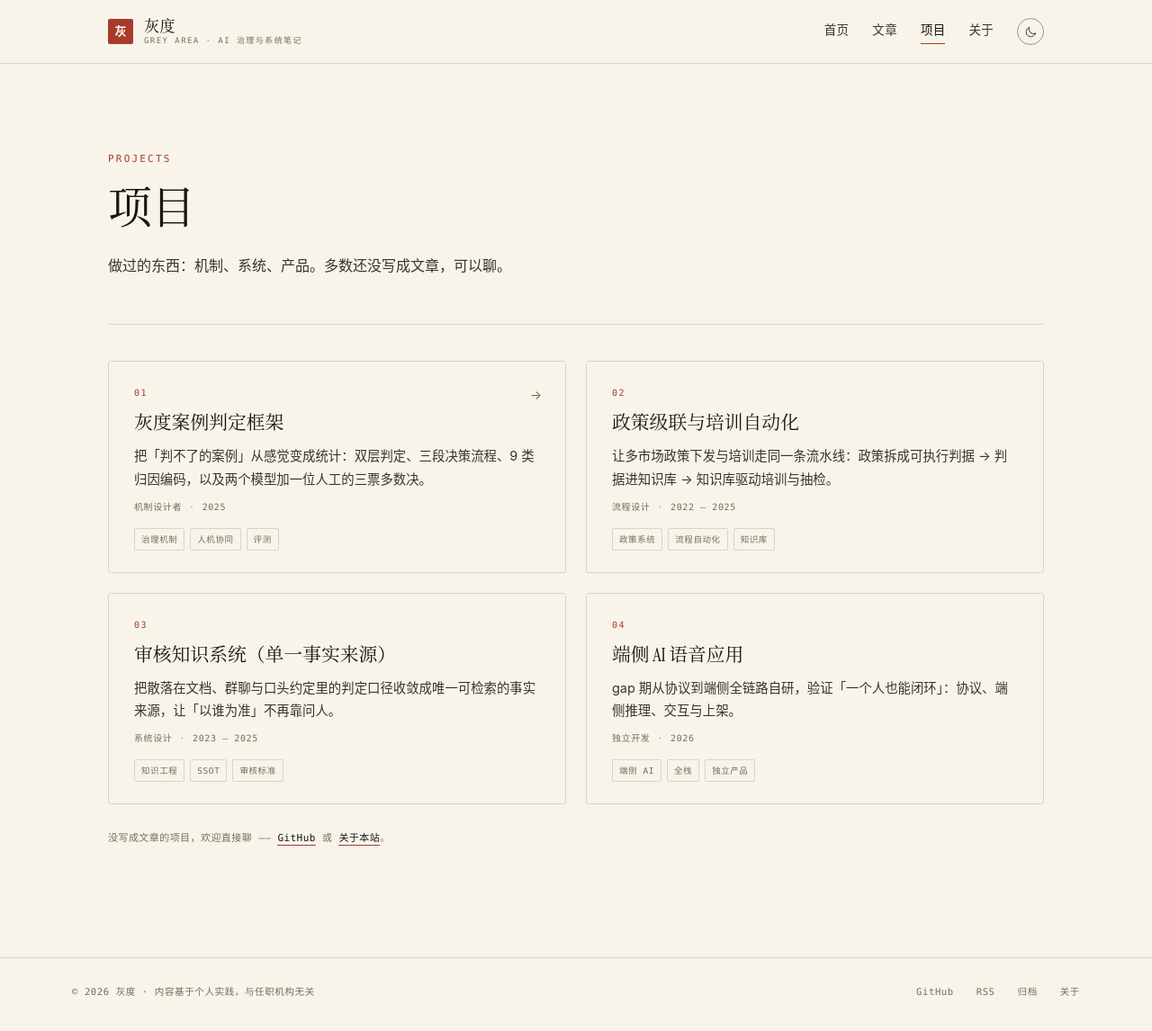
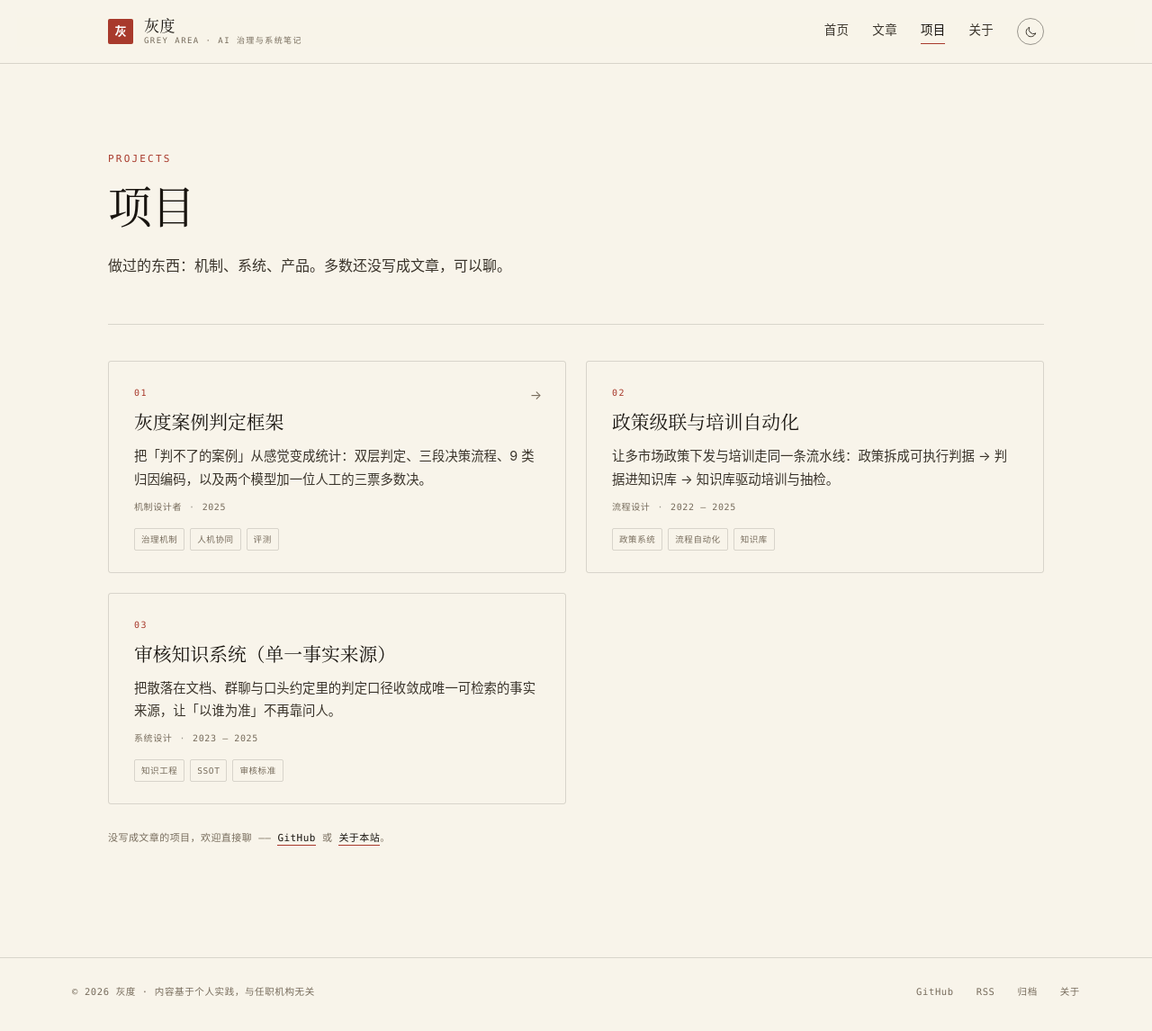
Before and after one commit to DMithrandir/dmithrandir.github.io, a Jekyll site: the page built from projects.html, in a window 1280 px wide and 1156 px high. Shown: the top 1146 px of the window at 90% size. Built offline with Jekyll 4.4.1, drawn with Linux system fonts in a browser that asks for light colours.

Commit message:
项目与关于：下掉「端侧 AI 语音应用」

```diff
--- a/_data/projects.yml
+++ b/_data/projects.yml
@@ -25,11 +25,3 @@
   tags: [知识工程, SSOT, 审核标准]
   link: ""
   featured: true
-
-- title: 端侧 AI 语音应用
-  role: 独立开发
-  period: "2026"
-  summary: gap 期从协议到端侧全链路自研，验证「一个人也能闭环」：协议、端侧推理、交互与上架。
-  tags: [端侧 AI, 全栈, 独立产品]
-  link: ""
-  featured: false
--- a/about.md
+++ b/about.md
@@ -14,7 +14,7 @@ description: "一个关于 AI 治理、评测与系统工程的博客。"
 
 ## 关于作者
 
-在头部短视频与直播平台做了四年内容安全与治理：政策下发、模糊地带判据、审核知识系统。之后独立做了端侧 AI 语音应用，从协议到上架全链路。
+在头部短视频与直播平台做了四年内容安全与治理：政策下发、模糊地带判据、审核知识系统。
 
 开这个博客主要是给自己留记录。很多判断当时想清楚了，过半年就忘，写下来能省点重复劳动。
 
@@ -28,13 +28,6 @@ description: "一个关于 AI 治理、评测与系统工程的博客。"
       <p>政策下发与培训、模糊地带判据、审核知识系统；后期把直播治理里的灰度判定做成一套可运营的机制，并纳入日常抽检流程。</p>
     </div>
   </li>
-  <li>
-    <span class="timeline-year">2026 – 现在</span>
-    <div class="timeline-body">
-      <h3>端侧 AI 语音应用 · 独立完成</h3>
-      <p>从协议、端侧推理到上架全链路自研，验证一个人能不能把一个产品闭环做完；同期开始把方法写成文章。</p>
-    </div>
-  </li>
 </ul>
 
 ## 现在
```
